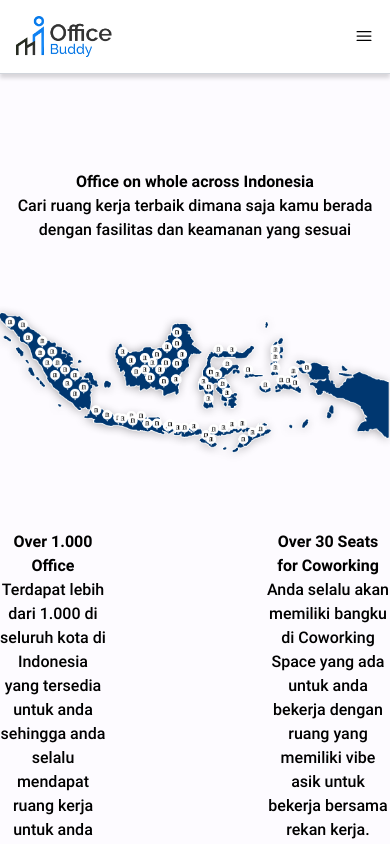
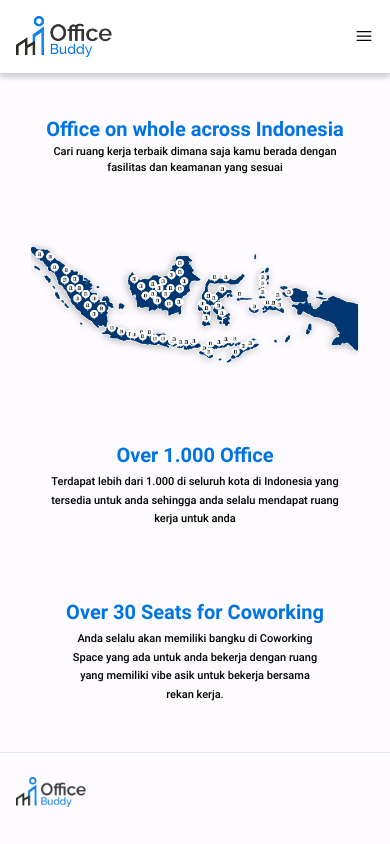
Before and after one commit to Kelompok-13-Alterra/officebuddy-web, a React (Vite) app: page / in a window 390 px wide. Shown: the top 844 px of the page. Built offline with nearby package versions, Linux system fonts and the light colour scheme.

Commit message:
refactor[location]: melakukan refactor code pada bagian responsive

```diff
--- a/src/page/Location/Location.css
+++ b/src/page/Location/Location.css
@@ -3,48 +3,9 @@
   max-height: 1668px;
   background-color: #fdfbff;
 }
-/*
-.location .container__title {
-  width: 1128px;
-}
-
-.location .container__title h1 {
-  font-size: 57px;
-  color: #0074e5;
-}
-
-.location .container__title p {
-  font-size: 20px;
-}
-
-.location .container__content .card {
-  width: 413px;
-  height: 140px;
-}
-
-.location .container__content .card__mini {
-  width: 289px;
-}
-
-.location .container__content .card h2 {
-  font-size: 32px;
-  line-height: 64px;
-  color: #0074e5;
-}
-
-.location .container__content .card p {
-  font-size: 16px;
-  line-height: 18.75px;
-}
-
-.location .location__line-border {
-  border: none;
-  border-bottom: 0.5px solid #909094;
-  margin: 10px 0;
-} */
 
 /* Responsive */
-@media screen and (max-width: 360px) {
+@media screen and (min-width: 360px) {
   .location .location__image {
     width: 328px;
     height: 133px;
@@ -74,7 +35,7 @@
 
   .location .container__content .card h2 {
     font-size: 20px;
-    line-height: 64px;
+    line-height: 35px;
     color: #0074e5;
   }
 
@@ -84,10 +45,42 @@
   }
 }
 
-@media screen and (min-width: 768px) {
+@media screen and (min-width: 640px) {
   .location .location__image {
+    width: 500px;
+    height: 240px;
+  }
+  .location .container__title {
     width: 600px;
-    height: 246px;
+  }
+
+  .location .container__title h1 {
+    font-size: 40px;
+    color: #0074e5;
+  }
+
+  .location .container__title p {
+    font-size: 13px;
+  }
+
+  .location .container__content .card {
+    width: 400px;
+    height: 101px;
+  }
+
+  .location .container__content .card__mini {
+    width: 300px;
+  }
+
+  .location .container__content .card h2 {
+    font-size: 28px;
+    line-height: 64px;
+    color: #0074e5;
+  }
+
+  .location .container__content .card p {
+    font-size: 13px;
+    line-height: 18.75px;
   }
 }
 
--- a/src/page/Location/Location.jsx
+++ b/src/page/Location/Location.jsx
@@ -10,7 +10,7 @@ function Location() {
       <header className="sticky top-0">
         <Navbar />
       </header>
-      <main className="flex flex-col gap-16 mt-24 items-center justify-center">
+      <main className="flex flex-wrap flex-col items-center justify-center gap-16 mt-10">
         <div className="container__title">
           <h1 className="text-center font-face-ro-bold">
             Office on whole across Indonesia
@@ -21,7 +21,7 @@ function Location() {
           </p>
         </div>
         <img className="location__image" src={locationImg} alt="img" />
-        <div className="container__content flex flex-row items-center align-middle justify-evenly gap-40 mb-28">
+        <div className="container__content items-center align-middle justify-evenly flex phone:flex-col tablet:flex-row phone:gap-14 tablet:gap-20 desktop:gap-40 phone:mb-14 tablet:mb-28 ">
           <div className="card card__mini">
             <h2 className="text-center font-face-ro-bold">Over 1.000 Office</h2>
             <p className="text-center font-face-ro-med">
--- a/tailwind.config.js
+++ b/tailwind.config.js
@@ -10,6 +10,11 @@ export default {
         "bg-secondRounded": "#D6E3FF",
         "bg-fourth": "#7BACFF",
       },
+      screens: {
+        phone: "360px",
+        tablet: "768px",
+        desktop: "1024px",
+      },
     },
   },
   plugins: [],
```
